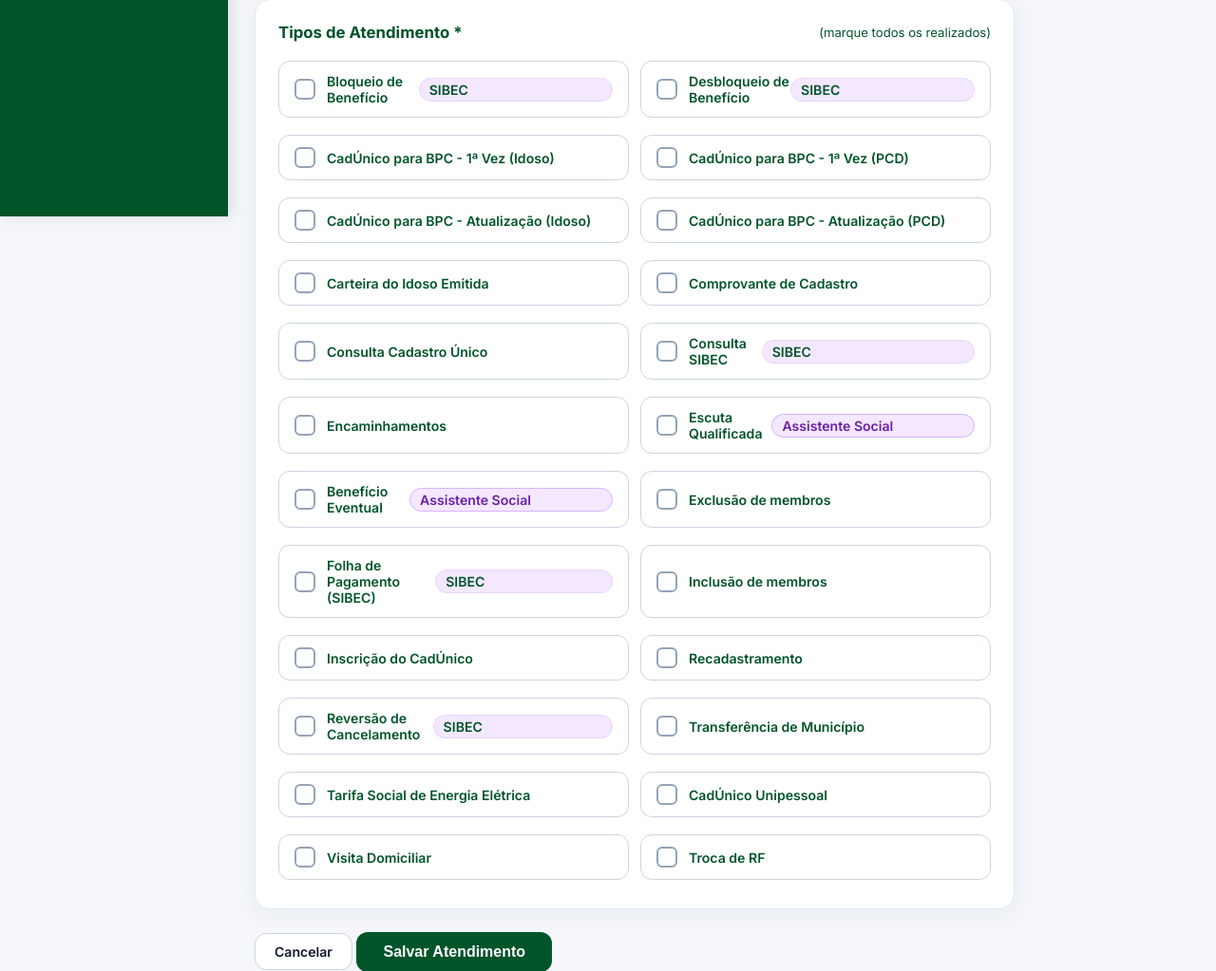
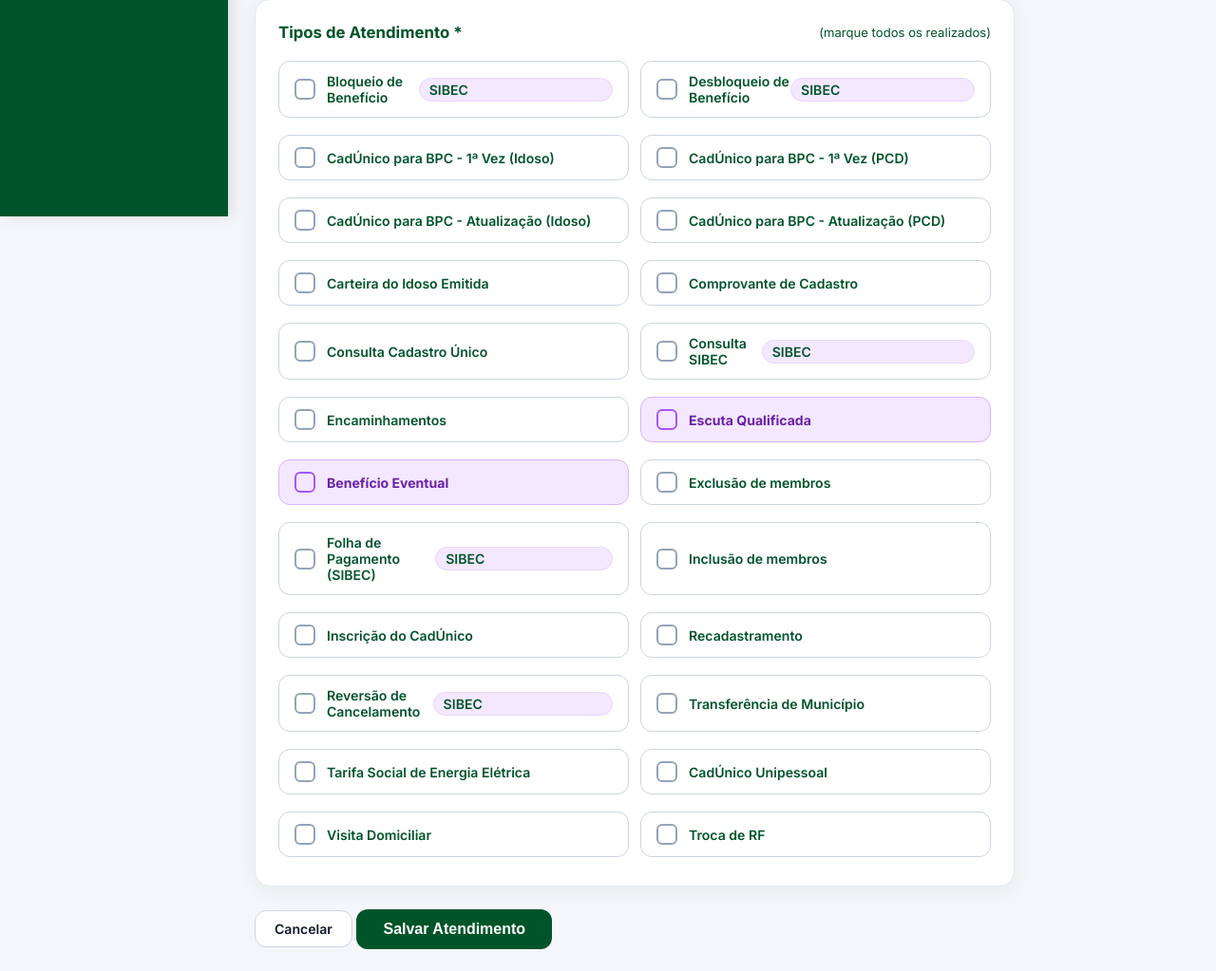
Before and after one commit to Falwk/cadunico-sistema, a Flask app: page /registrar in a window 1280 px wide. Shown: the part 572-1595 px from the top of the page at 95% size. After the commit the page ends 1572 px from the top, so only its background shows below. Run offline with Flask 3, Linux system fonts and the light colour scheme; the visitor is signed in with stand-in values (Sample User, id 1); data comes from the database, SQL or seed files in the repository; data that the repository does not hold is empty; some libraries are stand-ins or nearby versions.

Commit message:
style: integracao visual das opcoes de assistente_social com card roxo claro e remocao da etiqueta

```diff
--- a/templates/base.html
+++ b/templates/base.html
@@ -586,6 +586,32 @@
     box-shadow: 0 3px 12px rgba(120, 61, 178, 0.12);
   }
 
+  /* Estilo Especial para Opções Exclusivas de Assistente Social (.as-only) */
+  .check-item.as-only {
+    background: #F3E8FF;
+    border-color: #D8B4FE;
+  }
+  .check-item.as-only:hover {
+    background: #EDE9FE;
+    border-color: #C084FC;
+  }
+  .check-item.as-only span {
+    color: #6B21A8;
+    font-weight: 700;
+  }
+  .check-item.as-only input[type=checkbox] {
+    border-color: #A855F7;
+  }
+  .check-item.as-only input[type=checkbox]:checked {
+    background-color: #783DB2;
+    border-color: #783DB2;
+  }
+  .check-item.as-only:has(input[type=checkbox]:checked) {
+    border-color: #783DB2;
+    background: #F3E8FF;
+    box-shadow: 0 3px 12px rgba(120, 61, 178, 0.22);
+  }
+
   .check-item span {
     font-size: 0.88rem;
     font-weight: 600;
--- a/templates/editar_atendimento.html
+++ b/templates/editar_atendimento.html
@@ -88,13 +88,12 @@
           {% set is_as = tipos_assistente_social and (tipo in tipos_assistente_social) %}
           {% set can_show = (not is_sibec or acesso_sibec) and (not is_as or user_perfil in ['assistente_social', 'admin']) %}
           {% if can_show %}
-          <label class="check-item {% if is_sibec %}sibec{% endif %}">
+          <label class="check-item {% if is_sibec %}sibec{% endif %} {% if is_as %}as-only{% endif %}">
             <input type="checkbox" name="tipos" value="{{ tipo }}"
                    {% if tipo in tipos_atuais %}checked{% endif %}>
             <span>
               {{ tipo }}
               {% if is_sibec %}<span class="badge-sibec">SIBEC</span>{% endif %}
-              {% if is_as %}<span class="badge-sibec" style="background:#F3E8FF; color:#6B21A8; border:1px solid #D8B4FE;">Assistente Social</span>{% endif %}
             </span>
           </label>
           {% endif %}
--- a/templates/registrar.html
+++ b/templates/registrar.html
@@ -72,13 +72,12 @@
           {% set is_as = tipos_assistente_social and (tipo in tipos_assistente_social) %}
           {% set can_show = (not is_sibec or acesso_sibec) and (not is_as or user_perfil in ['assistente_social', 'admin']) %}
           {% if can_show %}
-          <label class="check-item {% if is_sibec %}sibec{% endif %}">
+          <label class="check-item {% if is_sibec %}sibec{% endif %} {% if is_as %}as-only{% endif %}">
             <input type="checkbox" name="tipos" value="{{ tipo }}"
                    {% if tipo in tipos_selecionados %}checked{% endif %}>
             <span>
               {{ tipo }}
               {% if is_sibec %}<span class="badge-sibec">SIBEC</span>{% endif %}
-              {% if is_as %}<span class="badge-sibec" style="background:#F3E8FF; color:#6B21A8; border:1px solid #D8B4FE;">Assistente Social</span>{% endif %}
             </span>
           </label>
           {% endif %}
```
